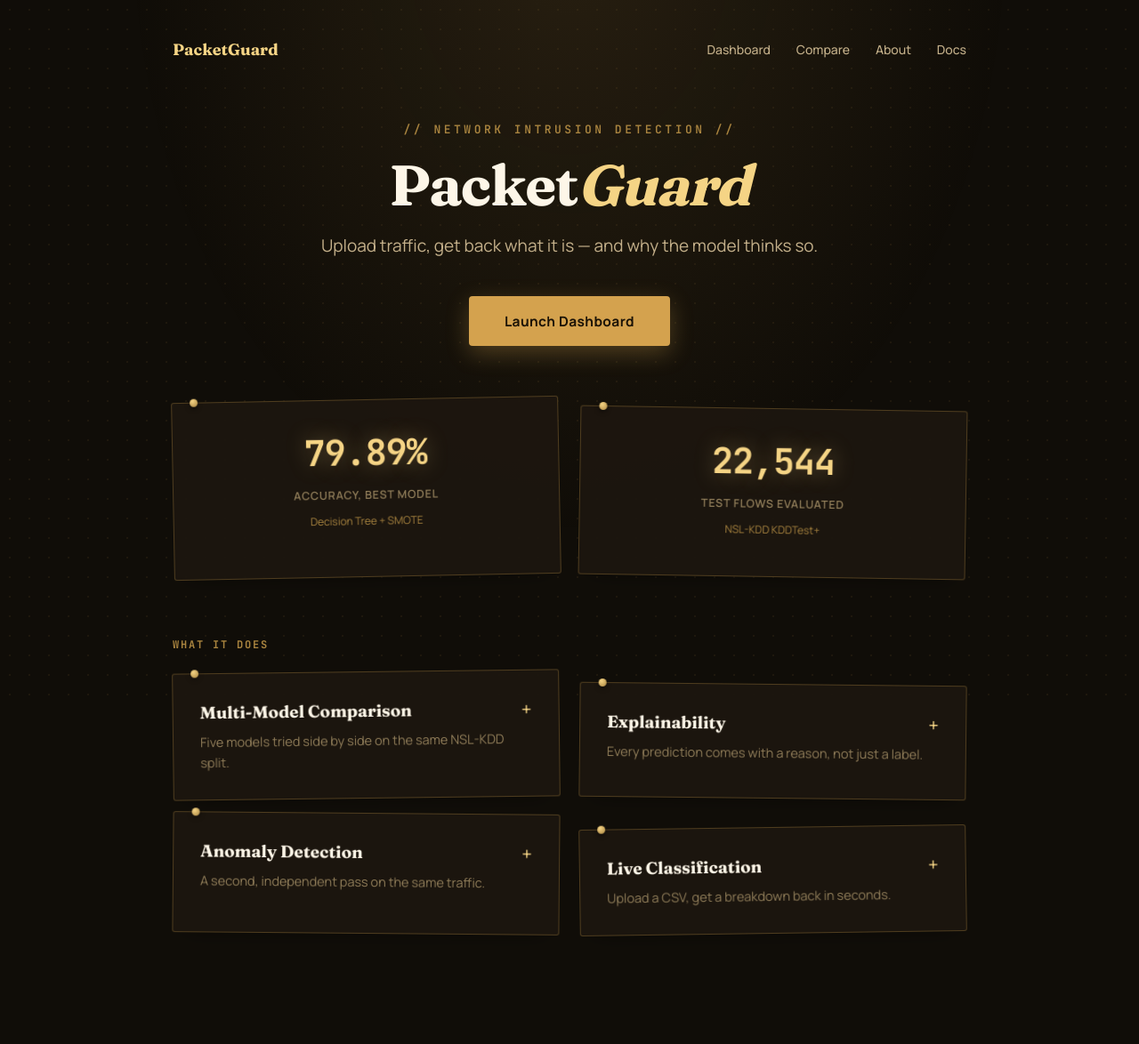
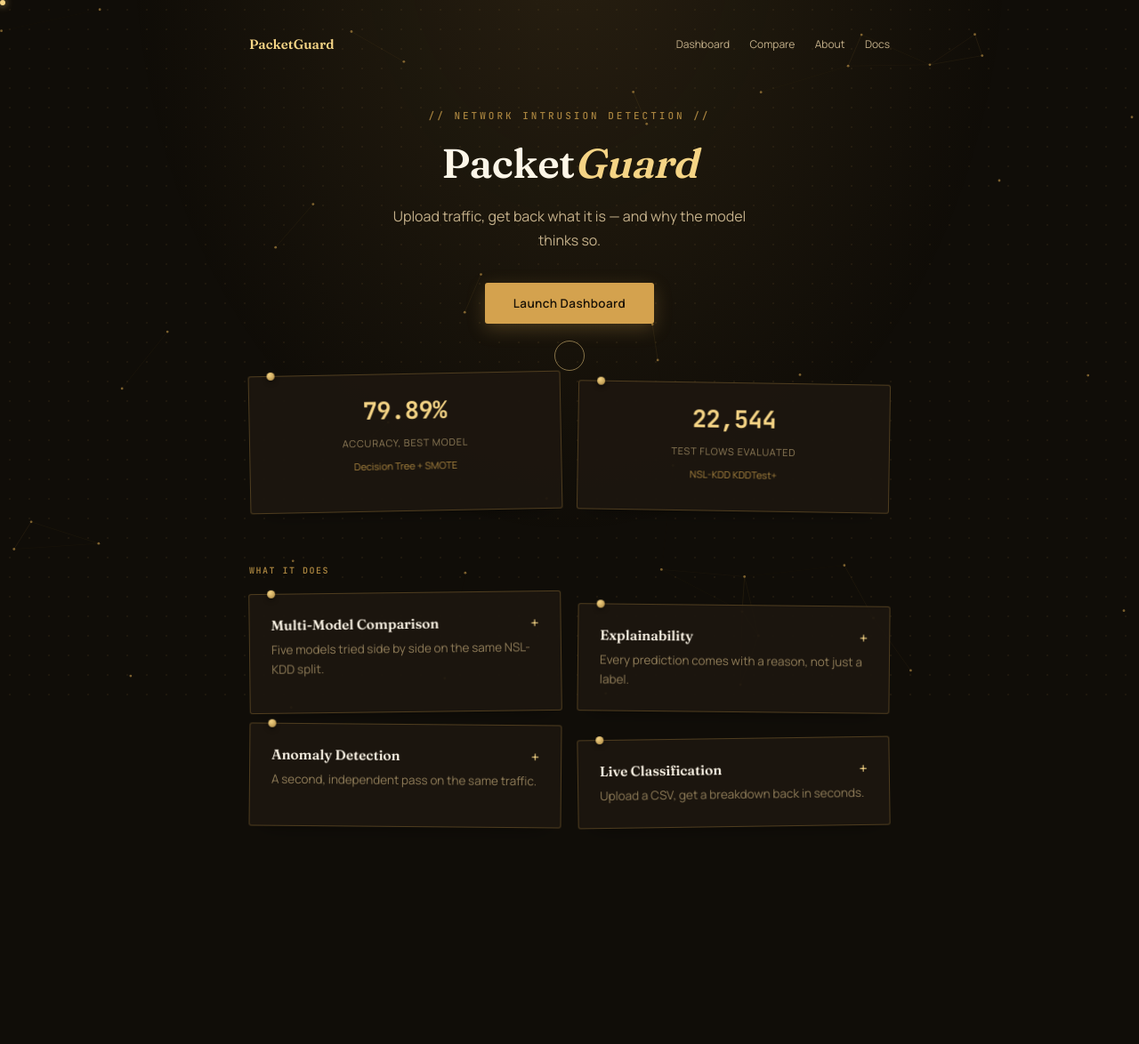
Before and after one commit to Ananya5105/PacketGuard, a Flask app: page / in a window 1280 px wide. Shown: the whole page at 89% size. After the commit the page ends 933 px from the top, so only its background shows below. Run offline with Flask 3, Linux system fonts and the light colour scheme; parts of the project's set-up code (start-up, migrations or seed data) failed here and were passed over.

Commit message:
ui improvement

```diff
--- /dev/null
+++ b/static/fx.css
@@ -0,0 +1,38 @@
+.pg-cursor-dot, .pg-cursor-ring {
+    position: fixed;
+    top: 0; left: 0;
+    pointer-events: none;
+    z-index: 9999;
+    border-radius: 50%;
+    will-change: transform;
+}
+.pg-cursor-dot {
+    width: 6px; height: 6px;
+    background: #F5D485;
+    box-shadow: 0 0 8px rgba(245,212,133,0.85);
+}
+.pg-cursor-ring {
+    width: 34px; height: 34px;
+    border: 1px solid rgba(245,212,133,0.5);
+    transition: width .18s ease, height .18s ease, border-color .18s ease, background .18s ease;
+}
+.pg-cursor-ring.pg-hover {
+    width: 54px; height: 54px;
+    border-color: #F5D485;
+    background: rgba(245,212,133,0.07);
+}
+.pg-cursor-ring.pg-active {
+    width: 24px; height: 24px;
+    background: rgba(245,212,133,0.16);
+}
+@media (pointer: coarse) {
+    .pg-cursor-dot, .pg-cursor-ring { display: none; }
+}
+body.pg-cursor-on, body.pg-cursor-on * { cursor: none !important; }
+
+.pg-bg-canvas {
+    position: fixed;
+    inset: 0;
+    z-index: 0;
+    pointer-events: none;
+}
--- /dev/null
+++ b/static/fx.js
@@ -0,0 +1,93 @@
+(function () {
+    if (window.matchMedia("(pointer: coarse)").matches) return;
+
+    document.body.classList.add("pg-cursor-on");
+
+    const dot = document.createElement("div");
+    dot.className = "pg-cursor-dot";
+    const ring = document.createElement("div");
+    ring.className = "pg-cursor-ring";
+    document.body.appendChild(dot);
+    document.body.appendChild(ring);
+
+    let mx = window.innerWidth / 2, my = window.innerHeight / 2;
+    let rx = mx, ry = my;
+
+    window.addEventListener("mousemove", (e) => {
+        mx = e.clientX; my = e.clientY;
+        dot.style.transform = `translate(${mx}px, ${my}px) translate(-50%, -50%)`;
+    });
+
+    function loop() {
+        rx += (mx - rx) * 0.18;
+        ry += (my - ry) * 0.18;
+        ring.style.transform = `translate(${rx}px, ${ry}px) translate(-50%, -50%)`;
+        requestAnimationFrame(loop);
+    }
+    loop();
+
+    document.addEventListener("mousedown", () => ring.classList.add("pg-active"));
+    document.addEventListener("mouseup", () => ring.classList.remove("pg-active"));
+    document.addEventListener("mouseover", (e) => {
+        if (e.target.closest("a, button, .case-card, .feature, .card, .stat")) {
+            ring.classList.add("pg-hover");
+        }
+    });
+    document.addEventListener("mouseout", (e) => {
+        if (e.target.closest("a, button, .case-card, .feature, .card, .stat")) {
+            ring.classList.remove("pg-hover");
+        }
+    });
+})();
+
+(function () {
+    const canvas = document.getElementById("pg-bg");
+    if (!canvas) return;
+    const ctx = canvas.getContext("2d");
+    let w, h, particles;
+
+    function resize() {
+        w = canvas.width = window.innerWidth;
+        h = canvas.height = window.innerHeight;
+    }
+    window.addEventListener("resize", resize);
+    resize();
+
+    const count = Math.min(70, Math.floor((w * h) / 22000));
+    particles = Array.from({ length: count }, () => ({
+        x: Math.random() * w,
+        y: Math.random() * h,
+        vx: (Math.random() - 0.5) * 0.25,
+        vy: (Math.random() - 0.5) * 0.25,
+    }));
+
+    function tick() {
+        ctx.clearRect(0, 0, w, h);
+        ctx.fillStyle = "rgba(212,164,78,0.55)";
+        for (const p of particles) {
+            p.x += p.vx; p.y += p.vy;
+            if (p.x < 0 || p.x > w) p.vx *= -1;
+            if (p.y < 0 || p.y > h) p.vy *= -1;
+            ctx.beginPath();
+            ctx.arc(p.x, p.y, 1.4, 0, Math.PI * 2);
+            ctx.fill();
+        }
+        for (let i = 0; i < particles.length; i++) {
+            for (let j = i + 1; j < particles.length; j++) {
+                const a = particles[i], b = particles[j];
+                const dx = a.x - b.x, dy = a.y - b.y;
+                const dist = Math.sqrt(dx * dx + dy * dy);
+                if (dist < 130) {
+                    ctx.strokeStyle = `rgba(212,164,78,${0.12 * (1 - dist / 130)})`;
+                    ctx.lineWidth = 1;
+                    ctx.beginPath();
+                    ctx.moveTo(a.x, a.y);
+                    ctx.lineTo(b.x, b.y);
+                    ctx.stroke();
+                }
+            }
+        }
+        requestAnimationFrame(tick);
+    }
+    tick();
+})();
--- a/templates/about.html
+++ b/templates/about.html
@@ -4,6 +4,7 @@
     <title>About — PacketGuard</title>
     <link rel="preconnect" href="https://fonts.googleapis.com">
     <link href="https://fonts.googleapis.com/css2?family=Fraunces:opsz,wght@9..144,500;9..144,600;9..144,700&family=Manrope:wght@400;500;600;700;800&family=JetBrains+Mono:wght@500;600;700&display=swap" rel="stylesheet">
+    <link rel="stylesheet" href="/static/fx.css">
     <style>
         * { box-sizing: border-box; }
         :root {
@@ -69,7 +70,6 @@
             padding-top: 12px; border-top: 1px solid var(--panel-border);
         }
 
-        /* Human, not-in-a-line card placement */
         .card:nth-of-type(1) { transform: rotate(-0.5deg); }
         .card:nth-of-type(2) { transform: rotate(0.4deg); margin-top: 6px; }
 
@@ -85,6 +85,8 @@
     </style>
 </head>
 <body>
+<canvas id="pg-bg" class="pg-bg-canvas"></canvas>
+
 <div class="wrap">
     <nav>
         <a href="/" class="brand">PacketGuard</a>
@@ -147,5 +149,7 @@
         </details>
     </div>
 </div>
+
+<script src="/static/fx.js"></script>
 </body>
 </html>
--- a/templates/compare.html
+++ b/templates/compare.html
@@ -6,6 +6,7 @@
     <script src="https://cdn.jsdelivr.net/npm/chartjs-plugin-datalabels"></script>
     <link rel="preconnect" href="https://fonts.googleapis.com">
     <link href="https://fonts.googleapis.com/css2?family=Fraunces:opsz,wght@9..144,500;9..144,600;9..144,700&family=Manrope:wght@400;500;600;700;800&family=JetBrains+Mono:wght@500;600;700&display=swap" rel="stylesheet">
+    <link rel="stylesheet" href="/static/fx.css">
     <style>
         * { box-sizing: border-box; }
         :root {
@@ -124,6 +125,8 @@
     </style>
 </head>
 <body>
+<canvas id="pg-bg" class="pg-bg-canvas"></canvas>
+
 <div class="wrap">
     <nav>
         <a href="/" class="brand">PacketGuard</a>
@@ -165,6 +168,7 @@
     <div id="compareOutput"></div>
 </div>
 
+<script src="/static/fx.js"></script>
 <script>
     let accChart = null;
     let metricsChart = null;
--- a/templates/landing.html
+++ b/templates/landing.html
@@ -4,6 +4,7 @@
     <title>PacketGuard — Network Intrusion Detection</title>
     <link rel="preconnect" href="https://fonts.googleapis.com">
     <link href="https://fonts.googleapis.com/css2?family=Fraunces:opsz,wght@9..144,500;9..144,600;9..144,700&family=Manrope:wght@400;500;600;700;800&family=JetBrains+Mono:wght@500;600;700&display=swap" rel="stylesheet">
+    <link rel="stylesheet" href="/static/fx.css">
     <style>
         * { box-sizing: border-box; }
         :root {
@@ -33,35 +34,35 @@
             background: radial-gradient(ellipse at 50% -10%, rgba(212,164,78,0.12), transparent 55%);
             pointer-events: none; z-index: 1;
         }
-        .wrap { max-width: 940px; margin: 0 auto; padding: 44px 24px 100px; position: relative; z-index: 2; }
+        .wrap { max-width: 760px; margin: 0 auto; padding: 40px 20px 90px; position: relative; z-index: 2; }
 
-        nav { display: flex; justify-content: space-between; align-items: center; font-size: 14px; margin-bottom: 70px; }
-        nav a { color: var(--ink-dim); text-decoration: none; margin-left: 26px; font-weight: 500; }
+        nav { display: flex; justify-content: space-between; align-items: center; font-size: 12px; margin-bottom: 64px; }
+        nav a { color: var(--ink-dim); text-decoration: none; margin-left: 20px; }
         nav a.active { color: var(--gold-bright); }
         .brand {
             color: var(--gold-bright) !important; font-family: 'Fraunces', serif;
-            font-weight: 700; font-size: 18px; margin-left: 0 !important;
+            font-weight: 600; font-size: 15px; margin-left: 0 !important;
         }
 
         .hero { text-align: center; margin-bottom: 44px; }
         .eyebrow {
-            font-family: 'JetBrains Mono', monospace; font-size: 13px; letter-spacing: 3.5px;
-            text-transform: uppercase; color: var(--gold-dim); margin: 0 0 20px; font-weight: 600;
+            font-family: 'JetBrains Mono', monospace; font-size: 11px; letter-spacing: 3px;
+            text-transform: uppercase; color: var(--gold-dim); margin: 0 0 18px;
         }
         .eyebrow::before { content: "// "; }
         .eyebrow::after { content: " //"; }
         h1 {
-            font-family: 'Fraunces', serif; font-weight: 700; font-size: 64px; margin: 0 0 20px;
-            letter-spacing: -1.5px; color: var(--ink); font-style: normal; line-height: 1.05;
+            font-family: 'Fraunces', serif; font-weight: 600; font-size: 46px; margin: 0 0 18px;
+            letter-spacing: -0.5px; color: var(--ink); font-style: normal;
         }
         h1 span { color: var(--gold-bright); font-style: italic; }
-        .tagline { font-size: 19px; color: var(--ink-dim); max-width: 560px; margin: 0 auto 40px; line-height: 1.65; }
+        .tagline { font-size: 16px; color: var(--ink-dim); max-width: 440px; margin: 0 auto 34px; line-height: 1.7; }
 
         .cta {
-            display: inline-block; font-weight: 700; font-size: 15.5px; letter-spacing: 0.4px;
+            display: inline-block; font-weight: 600; font-size: 13.5px; letter-spacing: 0.4px;
             text-decoration: none; background: var(--gold); color: #1A1206;
-            padding: 17px 40px; border-radius: 4px;
-            box-shadow: 0 8px 26px rgba(212,164,78,0.3);
+            padding: 14px 32px; border-radius: 3px;
+            box-shadow: 0 6px 20px rgba(212,164,78,0.25);
             transition: box-shadow 0.15s, transform 0.1s, background 0.15s;
         }
         .cta:hover { box-shadow: 0 8px 26px rgba(212,164,78,0.4); transform: translateY(-1px); background: var(--gold-bright); }
@@ -81,26 +82,25 @@
         .case-card:hover { transform: rotate(0deg) translateY(-2px) !important; }
 
         .stats {
-            display: grid; grid-template-columns: repeat(2, 1fr); gap: 22px;
-            margin: 60px 0 68px;
+            display: grid; grid-template-columns: repeat(2, 1fr); gap: 18px;
+            margin: 56px 0 60px;
         }
-        .stat { padding: 32px 18px; text-align: center; }
+        .stat { padding: 22px 14px; text-align: center; }
         .stat:nth-child(1) { transform: rotate(-1.1deg); }
         .stat:nth-child(2) { transform: rotate(0.9deg); margin-top: 10px; }
         .stat-num {
-            font-family: 'JetBrains Mono', monospace; font-weight: 700; font-size: 40px;
-            color: var(--gold-bright); margin: 0 0 8px; letter-spacing: -1px;
-            text-shadow: 0 0 24px rgba(245,212,133,0.35);
+            font-family: 'JetBrains Mono', monospace; font-weight: 700; font-size: 27px;
+            color: var(--gold-bright); margin: 0 0 6px; letter-spacing: -0.5px;
         }
-        .stat-label { font-size: 12.5px; color: var(--ink-faint); text-transform: uppercase; letter-spacing: 0.8px; font-weight: 600; }
-        .stat-sub { font-size: 12px; color: var(--gold-dim); margin-top: 6px; }
+        .stat-label { font-size: 11px; color: var(--ink-faint); text-transform: uppercase; letter-spacing: 0.8px; }
+        .stat-sub { font-size: 11px; color: var(--gold-dim); margin-top: 4px; }
 
         .sec-label {
-            font-family: 'JetBrains Mono', monospace; font-size: 12px; font-weight: 700;
-            letter-spacing: 1.8px; text-transform: uppercase; color: var(--gold-dim); margin: 0 0 22px;
+            font-family: 'JetBrains Mono', monospace; font-size: 10px; font-weight: 600;
+            letter-spacing: 1.5px; text-transform: uppercase; color: var(--gold-dim); margin: 0 0 18px;
         }
 
-        .features { display: grid; grid-template-columns: 1fr 1fr; gap: 22px; margin-bottom: 24px; position: relative; }
+        .features { display: grid; grid-template-columns: 1fr 1fr; gap: 18px; margin-bottom: 20px; position: relative; }
 
         .features-dim {
             position: absolute; inset: -20px;
@@ -112,7 +112,7 @@
         }
         .features-dim.show { opacity: 1; pointer-events: auto; }
 
-        .feature { padding: 30px; cursor: pointer; position: relative; z-index: 10; }
+        .feature { padding: 24px; cursor: pointer; position: relative; z-index: 10; }
         .feature:nth-child(2) { transform: rotate(-0.7deg); }
         .feature:nth-child(3) { transform: rotate(0.6deg); margin-top: 14px; }
         .feature:nth-child(4) { transform: rotate(0.5deg); margin-top: -6px; }
@@ -120,15 +120,15 @@
         .feature.open { z-index: 30; }
 
         .feature-title {
-            font-family: 'Fraunces', serif; font-weight: 700; font-size: 19px; color: var(--ink); margin: 0;
+            font-family: 'Fraunces', serif; font-weight: 600; font-size: 15.5px; color: var(--ink); margin: 0;
             display: flex; justify-content: space-between; align-items: center;
         }
         .feature-title::after {
-            content: "+"; color: var(--gold-bright); font-weight: 700; font-size: 21px;
+            content: "+"; color: var(--gold-bright); font-weight: 700; font-size: 17px;
             transition: transform 0.2s; flex-shrink: 0; margin-left: 10px;
         }
         .feature.open .feature-title::after { transform: rotate(45deg); }
-        .feature-desc { font-size: 14.5px; color: var(--ink-faint); line-height: 1.6; margin: 9px 0 0; }
+        .feature-desc { font-size: 13.5px; color: var(--ink-faint); line-height: 1.6; margin: 7px 0 0; }
 
         .feature-popover {
             position: absolute;
@@ -137,7 +137,7 @@
             background: var(--panel-solid);
             border: 1px solid var(--gold-dim);
             border-radius: 4px;
-            padding: 30px;
+            padding: 24px;
             box-shadow: 0 26px 50px -14px rgba(0,0,0,0.85);
             transform-origin: top left;
             transform: scale(0.94);
@@ -151,8 +151,8 @@
             pointer-events: auto;
         }
         .feature-detail {
-            font-size: 14.5px; color: var(--ink-dim); line-height: 1.75; margin-top: 15px;
-            padding-top: 15px; border-top: 1px solid var(--panel-border);
+            font-size: 13.5px; color: var(--ink-dim); line-height: 1.7; margin-top: 13px;
+            padding-top: 13px; border-top: 1px solid var(--panel-border);
         }
         @media (max-width: 560px) {
             .features { grid-template-columns: 1fr; }
@@ -222,6 +222,8 @@
     </style>
 </head>
 <body>
+<canvas id="pg-bg" class="pg-bg-canvas"></canvas>
+
 <div class="intro-overlay">
     <div class="intro-logo-wrap">
         <div class="intro-ring"></div>
@@ -316,6 +318,7 @@
     </div>
 </div>
 
+<script src="/static/fx.js"></script>
 <script>
     function toggleFeature(card, e) {
         e.stopPropagation();
```
Also changed, not shown: templates/docs.html (+6 -1 lines).
